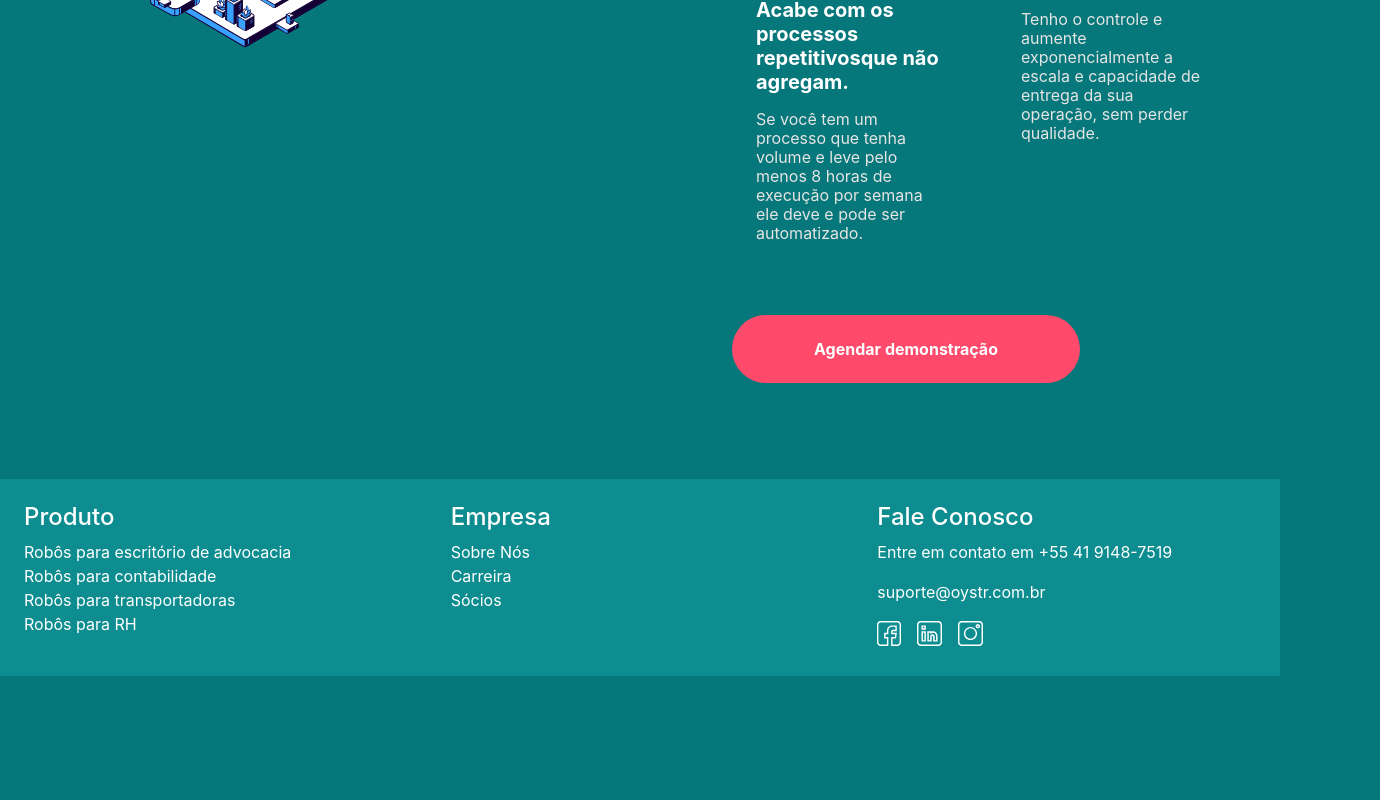
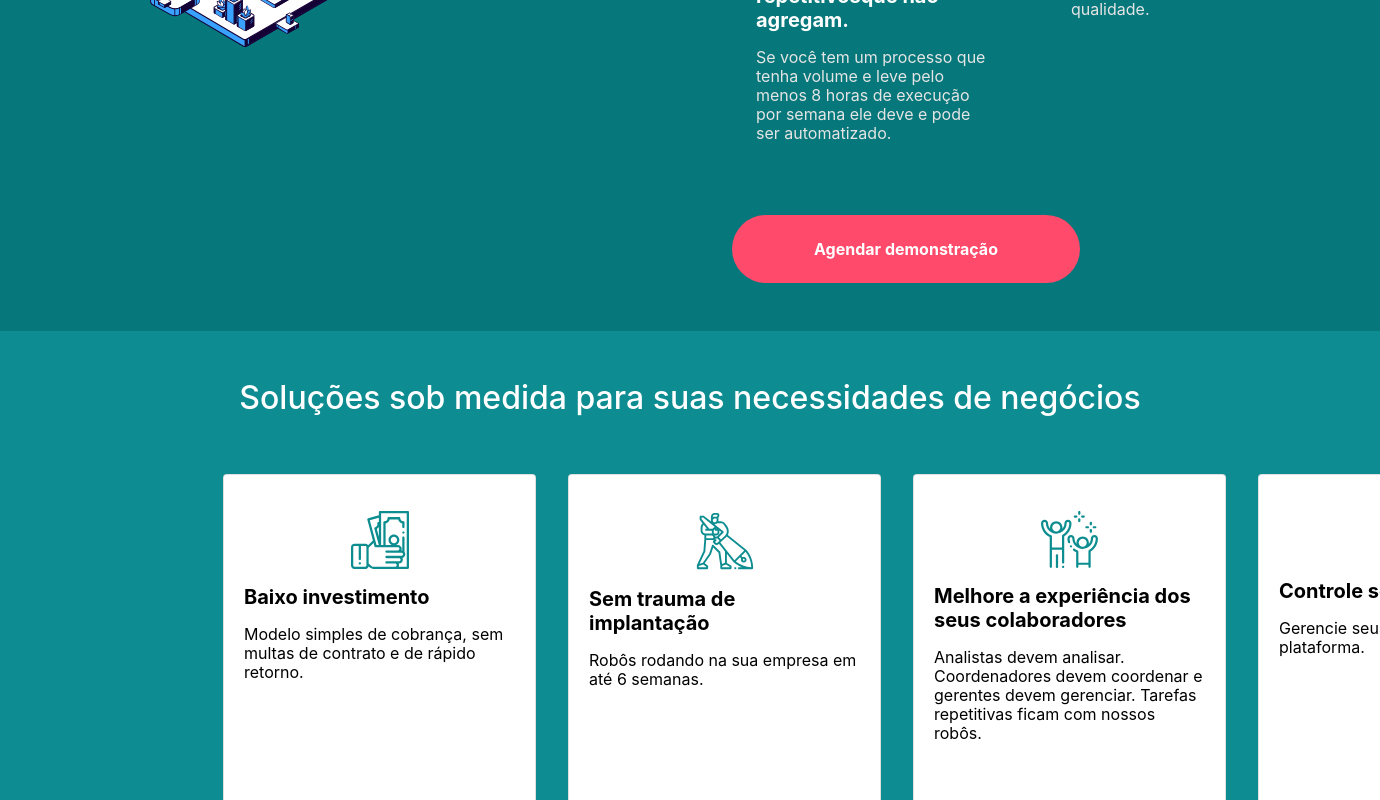
Before and after one commit to luckgoncalves/RPA-Oystr, a React (Create React App) app: page / in a window 1280 px wide. Shown: the part 1124-1924 px from the top of the page, 1380 px wide, since content can reach past the window. Before the commit the page ends 1800 px from the top, so only its background shows below. Built offline with nearby package versions, Linux system fonts and the light colour scheme.

Commit message:
build scroll cars solucoes

```diff
--- a/src/App.js
+++ b/src/App.js
@@ -24,6 +24,7 @@ function App() {
   return (
     <div className="App">
       <Header />
+      <main>
        <section className="d-flex flex-column">
         <div className="d-flex justify-content-between">
           <div className="p-5 text-left">
@@ -99,9 +100,11 @@ function App() {
           </div>
         </div>
       </section>
-    {/*   <section className="py-5" style={{background: '#0D8D91'}}>
-        <h2>Soluções sob medida para suas necessidades de negócios</h2>
-        <div className="d-flex justify-content-end my-5">
+      <section className="py-5 d-flex flex-column justify-content-start align-items-end" style={{background: '#0D8D91'}}>
+        <div className="w-100">
+          <h2>Soluções sob medida para suas necessidades de negócios</h2>
+        </div>
+        <div className="conteiner-card d-flex my-5">
         {cards.map( card =>
           <div className="card mx-3">
             <div className="card-body ">
@@ -113,7 +116,7 @@ function App() {
         )}
         </div>
       </section>
-      <section className="d-flex">
+    {/*   <section className="d-flex">
         <div className="p-0 img-depoimento">
           <img src={kelri} alt="Kelri" />
         </div>
@@ -143,6 +146,7 @@ function App() {
           <img src={fotoEquipe} alt="Equipe Oystr."/>
         </div>
       </section> */}
+      </main>
       <Footer />
     </div>
   );
--- a/src/index.css
+++ b/src/index.css
@@ -113,9 +113,33 @@ ul, li {
 
 }
 
+.conteiner-card {
+  width: 85%;
+
+  overflow-x: scroll;
+  justify-content: start;
+  padding-bottom: 1rem;
+}
+
+.conteiner-card::-webkit-scrollbar-track {
+  border-radius: 10px;
+  background-color: #167A7C;
+}
+.conteiner-card::-webkit-scrollbar {
+  width: 12px;
+  height: 10px;
+  border-radius: 10px;
+  background-color: #167A7C;
+}
+.conteiner-card::-webkit-scrollbar-thumb {
+  border-radius: 10px;
+  background-color: #40ACAE;
+}
+
 .card {
   height: 339px;
   width: 313px;
+  min-width: 313px !important;
 }
 
 .card .card-title {
```
Also changed, not shown: 10 other files (tests, documents, lock files or other folders).
